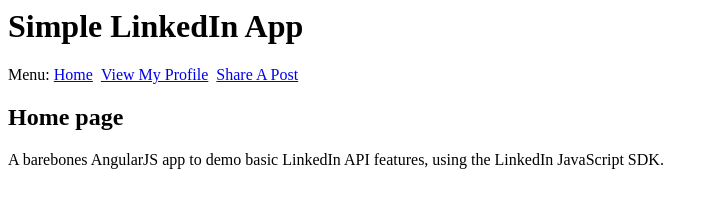
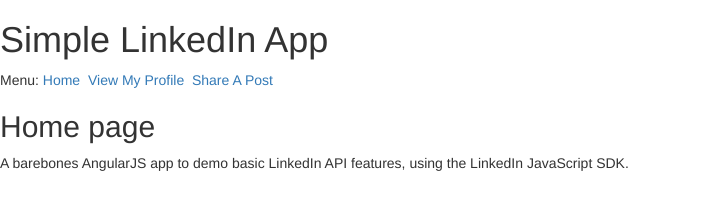
Before and after one commit to myaooti/linkedin-app, a website: page index.html in a window 1280 px wide. Shown: the whole page, without its empty margins (0-720 px from the left). Drawn offline with nearby package versions, Linux system fonts and the light colour scheme; some packages are replaced by stand-ins of ours.

Commit message:
Add React-Bootstrap

```diff
--- a/index.html
+++ b/index.html
@@ -10,6 +10,7 @@
 		    onLoad:    onLinkedInLoad
 		    authorize: true
 		</script>
+		<link rel="stylesheet" href="https://maxcdn.bootstrapcdn.com/bootstrap/latest/css/bootstrap.min.css">
 	</head>
 	<body ng-app="mainApp">
 		<div id="wrap" ng-controller="MainController">
--- a/package.json
+++ b/package.json
@@ -11,6 +11,9 @@
   "license": "ISC",
   "dependencies": {
     "bower": "^1.7.9",
-    "express": "^4.13.4"
+    "express": "^4.13.4",
+    "react": "^15.0.2",
+    "react-bootstrap": "^0.29.3",
+    "react-dom": "^15.0.2"
   }
 }
```
Also changed, not shown: 1 other file.
